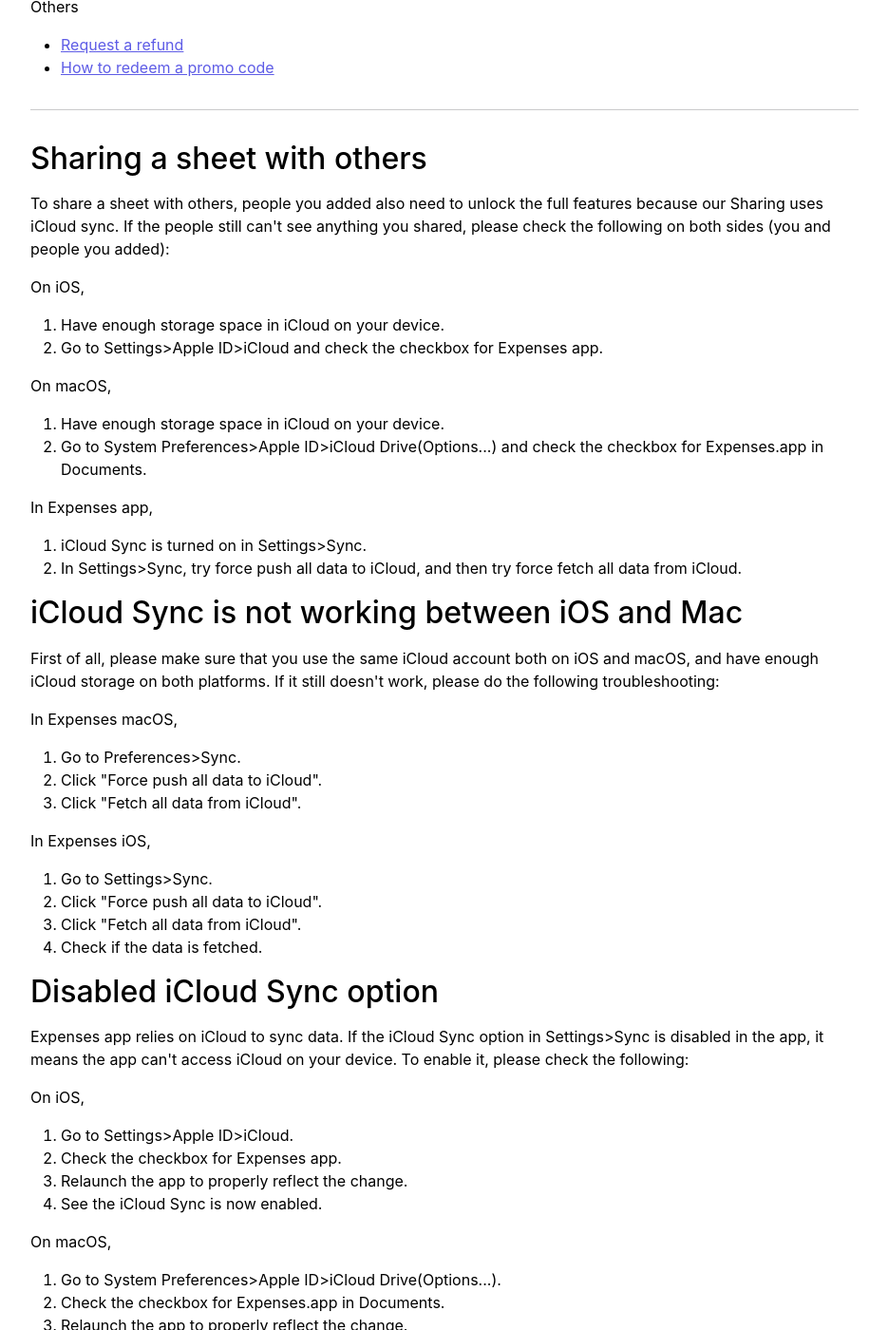
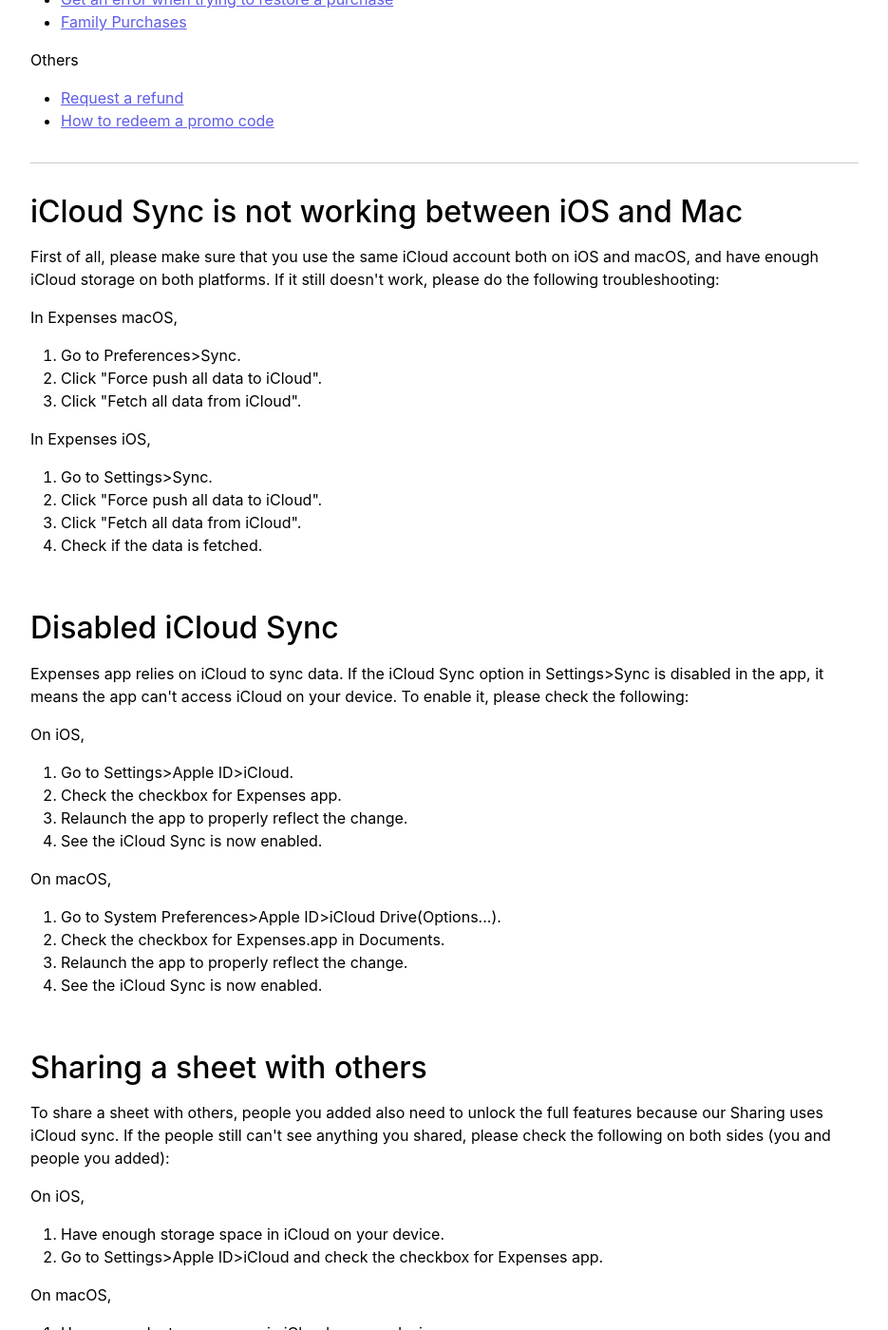
Before and after one commit to bluecometlabs/getexpenses.app, a Jekyll site: the page built from pages/faq.md, in a window 1280 px wide and 1400 px high, scrolled down 427 px. Shown: the whole window at 95% size, without its empty margins (172-1107 px from the left). Built offline with Jekyll 4.4.1, drawn with Linux system fonts in a browser that asks for light colours; some of the changed lines change nothing that is shown; some of the changed text lies outside the part shown.

Commit message:
Update faq page

```diff
--- a/_includes/faq.html
+++ b/_includes/faq.html
@@ -2,9 +2,13 @@
     <h1>FAQ</h1>
     <p>Sync</p>
     <ul>
+
+        <li><a href="#icloud-sync-is-not-working">iCloud Sync is not working between iOS and Mac</a></li>
+        <li><a href="#disabled-icloud-sync">Disabled iCloud Sync</a></li>
+    </ul>
+    <p>Sharing</p>
+    <ul>
         <li><a href="#sharing-sheet-with-others">Sharing a sheet with others</a></li>
-        <li><a href="#icloud-sync-is-not-working">iCloud Sync is not working between iOS and Mac</a></li>
-        <li><a href="#disabled-icloud-sync-option">Disabled iCloud Sync option</a></li>
     </ul>
     <p>Purchases</p>
     <ul>
@@ -19,6 +23,43 @@
     </ul>
 
     <hr>
+
+    <h2 id="icloud-sync-is-not-working">iCloud Sync is not working between iOS and Mac</h2>
+    <p>First of all, please make sure that you use the same iCloud account both on iOS and macOS, and have enough iCloud storage on both platforms. If it still doesn't work, please do the following troubleshooting:</p>
+    <p>In Expenses macOS,</p>
+    <ol>
+        <li>Go to Preferences>Sync.</li>
+        <li>Click "Force push all data to iCloud".</li>
+        <li>Click "Fetch all data from iCloud".</li>
+    </ol>
+    <p>In Expenses iOS,</p>
+    <ol>
+        <li>Go to Settings>Sync.</li>
+        <li>Click "Force push all data to iCloud".</li>
+        <li>Click "Fetch all data from iCloud".</li>
+        <li>Check if the data is fetched.</li>
+    </ol>
+
+    <br>
+
+    <h2 id="disabled-icloud-sync">Disabled iCloud Sync</h2>
+    <p>Expenses app relies on iCloud to sync data. If the iCloud Sync option in Settings>Sync is disabled in the app, it means the app can't access iCloud on your device. To enable it, please check the following:</p>
+    <p>On iOS,</p>
+    <ol>
+        <li>Go to Settings>Apple ID>iCloud.</li>
+        <li>Check the checkbox for Expenses app.</li>
+        <li>Relaunch the app to properly reflect the change.</li>
+        <li>See the iCloud Sync is now enabled.</li>
+    </ol>
+    <p>On macOS,</p>
+    <ol>
+        <li>Go to System Preferences>Apple ID>iCloud Drive(Options...).</li>
+        <li>Check the checkbox for Expenses.app in Documents.</li>
+        <li>Relaunch the app to properly reflect the change.</li>
+        <li>See the iCloud Sync is now enabled.</li>
+    </ol>
+
+    <br>
 
     <h2 id="sharing-sheet-with-others">Sharing a sheet with others</h2>
     <p>To share a sheet with others, people you added also need to unlock the full features because our Sharing uses iCloud sync. If the people still can't see anything you shared, please check the following on both sides (you and people you added):</p>
@@ -38,38 +79,7 @@
         <li>In Settings>Sync, try force push all data to iCloud, and then try force fetch all data from iCloud.</li>
     </ol>
 
-    <h2 id="icloud-sync-is-not-working">iCloud Sync is not working between iOS and Mac</h2>
-    <p>First of all, please make sure that you use the same iCloud account both on iOS and macOS, and have enough iCloud storage on both platforms. If it still doesn't work, please do the following troubleshooting:</p>
-    <p>In Expenses macOS,</p>
-    <ol>
-        <li>Go to Preferences>Sync.</li>
-        <li>Click "Force push all data to iCloud".</li>
-        <li>Click "Fetch all data from iCloud".</li>
-    </ol>
-    <p>In Expenses iOS,</p>
-    <ol>
-        <li>Go to Settings>Sync.</li>
-        <li>Click "Force push all data to iCloud".</li>
-        <li>Click "Fetch all data from iCloud".</li>
-        <li>Check if the data is fetched.</li>
-    </ol>
-
-    <h2 id="disabled-icloud-sync-option">Disabled iCloud Sync option</h2>
-    <p>Expenses app relies on iCloud to sync data. If the iCloud Sync option in Settings>Sync is disabled in the app, it means the app can't access iCloud on your device. To enable it, please check the following:</p>
-    <p>On iOS,</p>
-    <ol>
-        <li>Go to Settings>Apple ID>iCloud.</li>
-        <li>Check the checkbox for Expenses app.</li>
-        <li>Relaunch the app to properly reflect the change.</li>
-        <li>See the iCloud Sync is now enabled.</li>
-    </ol>
-    <p>On macOS,</p>
-    <ol>
-        <li>Go to System Preferences>Apple ID>iCloud Drive(Options...).</li>
-        <li>Check the checkbox for Expenses.app in Documents.</li>
-        <li>Relaunch the app to properly reflect the change.</li>
-        <li>See the iCloud Sync is now enabled.</li>
-    </ol>
+    <br>
 
     <h2 id="universal-purchase">Universal Purchase</h2>
     <p>Our In-App purchase to unlock the full features is a universal purchase, meaning that you don't need to purchase it again in another platform as long as you use the same iCloud account. To restore a purchase you did in another platform, please check the following:</p>
@@ -80,6 +90,8 @@
         <li>Confirm that you see "Restore Purchase was successful" message.</li>
     </ol>
 
+    <br>
+
     <h2 id="error-when-trying-to-restore-purchase">Get an error when trying to restore a purchase</h2>
     <p>Please check the following list from <a href="https://support.apple.com/en-us/HT204530">Apple's article</a>.</p>
     <ol>
@@ -87,6 +99,8 @@
         <li>Check <a href="https://support.apple.com/en-us/HT204396">the restrictions</a> on your device to make sure in-app purchases are allowed.</li>
         <li>Restart your device.</li>
     </ol>
+
+    <br>
 
     <h2 id="family-purchases">Family Purchases</h2>
     <p>We have enabled Family Sharing functionality for the purchase. To access in-app purchases from an app purchased by another family member, the app should be downloaded from the family member's purchased history.</p>
@@ -96,8 +110,12 @@
         <li>Download Expenses.app from Family Purchases</li>
     </ol>
 
+    <br>
+
     <h2 id="request-refund">Request a refund</h2>
     <p>Since we don't have any access to purchases, please follow <a href="https://support.apple.com/en-us/HT204084">Request a refund for apps or content that you bought from Apple</a>. We'd also love to hear what you didn't like so that we could make improvements in the near future.</p>
+
+    <br>
 
     <h3 id="how-to-redeem-promo-code">How to redeem a promo code</h3>
     <p>On iOS,</p>
```
